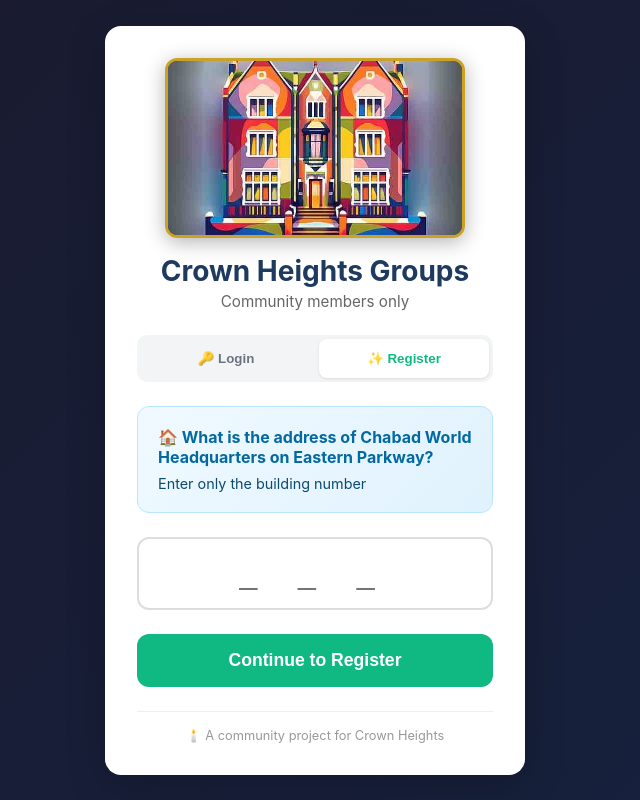
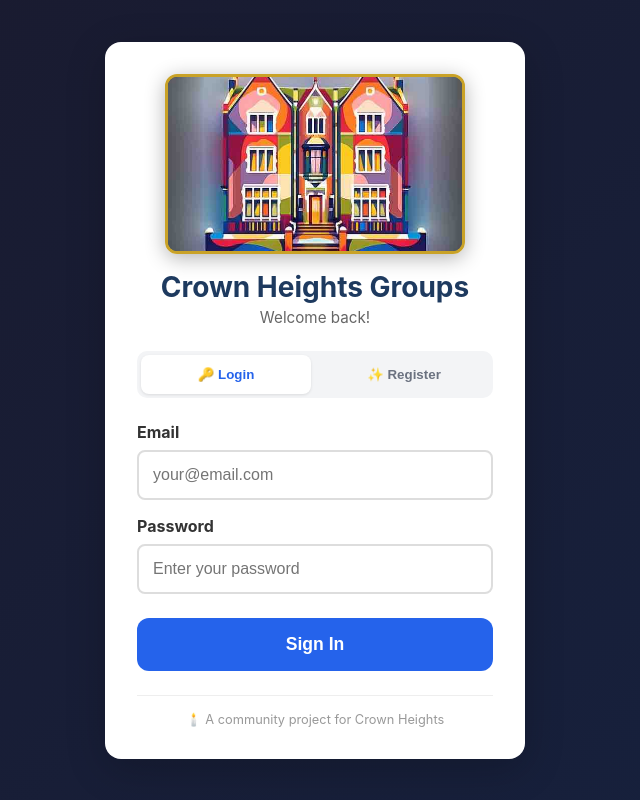
Before and after one commit to chevrutah247/crownheightsgroups, a Next.js app: page /auth/login in a window 1280 px wide. Shown: the whole page, without its empty margins (325-965 px from the left). Built offline with nearby package versions, Linux system fonts and the light colour scheme.

Commit message:
Fix login with password field

```diff
--- a/app/auth/login/page.tsx
+++ b/app/auth/login/page.tsx
@@ -4,20 +4,19 @@ import { useState } from 'react';
 import { useRouter } from 'next/navigation';
 
 export default function LoginPage() {
-  const [mode, setMode] = useState<'verify' | 'login'>('verify'); // verify = 770 question, login = email login
+  const [mode, setMode] = useState<'verify' | 'login'>('login');
   const [password, setPassword] = useState('');
   const [email, setEmail] = useState('');
+  const [userPassword, setUserPassword] = useState('');
   const [error, setError] = useState('');
   const [loading, setLoading] = useState(false);
   const [imageError, setImageError] = useState(false);
   const router = useRouter();
 
-  // Handle 770 verification (for new users)
   const handleVerify = async (e: React.FormEvent) => {
     e.preventDefault();
     setError('');
     setLoading(true);
-
     if (password === '770') {
       localStorage.setItem('community_verified', 'true');
       router.push('/auth/register');
@@ -27,28 +26,22 @@ export default function LoginPage() {
     }
   };
 
-  // Handle email login (for existing users)
   const handleLogin = async (e: React.FormEvent) => {
     e.preventDefault();
     setError('');
     setLoading(true);
-
     try {
       const response = await fetch('/api/auth/login', {
         method: 'POST',
         headers: { 'Content-Type': 'application/json' },
-        body: JSON.stringify({ email, password: '770' }),
+        body: JSON.stringify({ email, password: userPassword }),
       });
-
       const data = await response.json();
-
       if (!response.ok) {
-        setError(data.error || 'Login failed. Check your email or register first.');
+        setError(data.error || 'Login failed');
         setLoading(false);
         return;
       }
-
-      // Success - redirect to home
       window.location.href = '/';
     } catch (err) {
       setError('Network error. Please try again.');
@@ -60,228 +53,57 @@ export default function LoginPage() {
     <div className="auth-container">
       <div className="auth-card" style={{ maxWidth: '420px' }}>
         <div style={{ textAlign: 'center', marginBottom: '1.5rem' }}>
-          {/* 770 Image with fallback */}
-          <div style={{
-            width: '100%',
-            maxWidth: '300px',
-            height: '180px',
-            margin: '0 auto 1rem',
-            borderRadius: '12px',
-            overflow: 'hidden',
-            border: '3px solid #c9a227',
-            boxShadow: '0 4px 20px rgba(0,0,0,0.3)',
-            background: 'linear-gradient(135deg, #1e3a5f 0%, #2d5a87 100%)',
-            display: 'flex',
-            alignItems: 'center',
-            justifyContent: 'center'
-          }}>
+          <div style={{ width: '100%', maxWidth: '300px', height: '180px', margin: '0 auto 1rem', borderRadius: '12px', overflow: 'hidden', border: '3px solid #c9a227', boxShadow: '0 4px 20px rgba(0,0,0,0.3)', background: 'linear-gradient(135deg, #1e3a5f 0%, #2d5a87 100%)', display: 'flex', alignItems: 'center', justifyContent: 'center' }}>
             {!imageError ? (
-              <img
-                src="/770-building.jpg?v=2"
-                alt="770 Eastern Parkway"
-                onError={() => setImageError(true)}
-                style={{
-                  width: '100%',
-                  height: '100%',
-                  objectFit: 'cover'
-                }}
-              />
+              <img src="/770-building.jpg?v=2" alt="770 Eastern Parkway" onError={() => setImageError(true)} style={{ width: '100%', height: '100%', objectFit: 'cover' }} />
             ) : (
-              <div style={{
-                textAlign: 'center',
-                color: 'white',
-                padding: '1rem'
-              }}>
+              <div style={{ textAlign: 'center', color: 'white', padding: '1rem' }}>
                 <div style={{ fontSize: '4rem', marginBottom: '0.5rem' }}>🏛️</div>
                 <div style={{ fontSize: '1rem', fontWeight: 'bold' }}>770 Eastern Parkway</div>
-                <div style={{ fontSize: '0.8rem', opacity: 0.8 }}>Chabad World Headquarters</div>
               </div>
             )}
           </div>
-
-          <h1 style={{ color: '#1e3a5f', marginBottom: '0.25rem', fontSize: '1.75rem' }}>
-            Crown Heights Groups
-          </h1>
-          <p style={{ color: '#666', fontSize: '0.95rem' }}>
-            {mode === 'verify' ? 'Community members only' : 'Welcome back!'}
-          </p>
+          <h1 style={{ color: '#1e3a5f', marginBottom: '0.25rem', fontSize: '1.75rem' }}>Crown Heights Groups</h1>
+          <p style={{ color: '#666', fontSize: '0.95rem' }}>{mode === 'verify' ? 'New member? Answer to continue' : 'Welcome back!'}</p>
         </div>
 
-        {/* Mode Toggle */}
-        <div style={{
-          display: 'flex',
-          gap: '0.5rem',
-          marginBottom: '1.5rem',
-          background: '#f3f4f6',
-          padding: '4px',
-          borderRadius: '10px'
-        }}>
-          <button
-            type="button"
-            onClick={() => { setMode('login'); setError(''); }}
-            style={{
-              flex: 1,
-              padding: '0.75rem',
-              border: 'none',
-              borderRadius: '8px',
-              fontWeight: 600,
-              cursor: 'pointer',
-              background: mode === 'login' ? 'white' : 'transparent',
-              color: mode === 'login' ? '#2563eb' : '#6b7280',
-              boxShadow: mode === 'login' ? '0 1px 3px rgba(0,0,0,0.1)' : 'none',
-              transition: 'all 0.2s'
-            }}
-          >
-            🔑 Login
-          </button>
-          <button
-            type="button"
-            onClick={() => { setMode('verify'); setError(''); }}
-            style={{
-              flex: 1,
-              padding: '0.75rem',
-              border: 'none',
-              borderRadius: '8px',
-              fontWeight: 600,
-              cursor: 'pointer',
-              background: mode === 'verify' ? 'white' : 'transparent',
-              color: mode === 'verify' ? '#10b981' : '#6b7280',
-              boxShadow: mode === 'verify' ? '0 1px 3px rgba(0,0,0,0.1)' : 'none',
-              transition: 'all 0.2s'
-            }}
-          >
-            ✨ Register
-          </button>
+        <div style={{ display: 'flex', gap: '0.5rem', marginBottom: '1.5rem', background: '#f3f4f6', padding: '4px', borderRadius: '10px' }}>
+          <button type="button" onClick={() => { setMode('login'); setError(''); }} style={{ flex: 1, padding: '0.75rem', border: 'none', borderRadius: '8px', fontWeight: 600, cursor: 'pointer', background: mode === 'login' ? 'white' : 'transparent', color: mode === 'login' ? '#2563eb' : '#6b7280', boxShadow: mode === 'login' ? '0 1px 3px rgba(0,0,0,0.1)' : 'none' }}>🔑 Login</button>
+          <button type="button" onClick={() => { setMode('verify'); setError(''); }} style={{ flex: 1, padding: '0.75rem', border: 'none', borderRadius: '8px', fontWeight: 600, cursor: 'pointer', background: mode === 'verify' ? 'white' : 'transparent', color: mode === 'verify' ? '#10b981' : '#6b7280', boxShadow: mode === 'verify' ? '0 1px 3px rgba(0,0,0,0.1)' : 'none' }}>✨ Register</button>
         </div>
 
-        {error && (
-          <div style={{
-            background: '#fee2e2',
-            color: '#dc2626',
-            padding: '0.75rem',
-            borderRadius: '8px',
-            marginBottom: '1rem',
-            textAlign: 'center'
-          }}>
-            {error}
-          </div>
-        )}
+        {error && <div style={{ background: '#fee2e2', color: '#dc2626', padding: '0.75rem', borderRadius: '8px', marginBottom: '1rem', textAlign: 'center' }}>{error}</div>}
 
-        {/* ===== LOGIN MODE ===== */}
         {mode === 'login' && (
           <form onSubmit={handleLogin}>
+            <div style={{ marginBottom: '1rem' }}>
+              <label style={{ display: 'block', marginBottom: '0.5rem', fontWeight: 'bold', color: '#333' }}>Email</label>
+              <input type="email" value={email} onChange={(e) => setEmail(e.target.value)} required placeholder="your@email.com" style={{ width: '100%', padding: '0.875rem', border: '2px solid #ddd', borderRadius: '8px', fontSize: '1rem', boxSizing: 'border-box' }} />
+            </div>
             <div style={{ marginBottom: '1.5rem' }}>
-              <label style={{ display: 'block', marginBottom: '0.5rem', fontWeight: 'bold', color: '#333' }}>
-                Email
-              </label>
-              <input
-                type="email"
-                value={email}
-                onChange={(e) => setEmail(e.target.value)}
-                required
-                placeholder="your@email.com"
-                style={{
-                  width: '100%',
-                  padding: '0.875rem',
-                  border: '2px solid #ddd',
-                  borderRadius: '8px',
-                  fontSize: '1rem',
-                  boxSizing: 'border-box'
-                }}
-              />
+              <label style={{ display: 'block', marginBottom: '0.5rem', fontWeight: 'bold', color: '#333' }}>Password</label>
+              <input type="password" value={userPassword} onChange={(e) => setUserPassword(e.target.value)} required placeholder="Enter your password" style={{ width: '100%', padding: '0.875rem', border: '2px solid #ddd', borderRadius: '8px', fontSize: '1rem', boxSizing: 'border-box' }} />
             </div>
-
-            <button
-              type="submit"
-              disabled={loading}
-              style={{
-                width: '100%',
-                padding: '1rem',
-                background: loading ? '#94a3b8' : '#2563eb',
-                color: 'white',
-                border: 'none',
-                borderRadius: '12px',
-                fontSize: '1.1rem',
-                fontWeight: 'bold',
-                cursor: loading ? 'not-allowed' : 'pointer'
-              }}
-            >
-              {loading ? 'Signing in...' : 'Sign In'}
-            </button>
+            <button type="submit" disabled={loading} style={{ width: '100%', padding: '1rem', background: loading ? '#94a3b8' : '#2563eb', color: 'white', border: 'none', borderRadius: '12px', fontSize: '1.1rem', fontWeight: 'bold', cursor: loading ? 'not-allowed' : 'pointer' }}>{loading ? 'Signing in...' : 'Sign In'}</button>
           </form>
         )}
 
-        {/* ===== VERIFY MODE (for new users) ===== */}
         {mode === 'verify' && (
           <>
-            <div style={{
-              background: 'linear-gradient(135deg, #f0f9ff 0%, #e0f2fe 100%)',
-              padding: '1.25rem',
-              borderRadius: '12px',
-              border: '1px solid #bae6fd',
-              marginBottom: '1.5rem'
-            }}>
-              <div style={{ fontWeight: 'bold', color: '#0369a1', fontSize: '1rem', marginBottom: '0.5rem' }}>
-                🏠 What is the address of Chabad World Headquarters on Eastern Parkway?
-              </div>
-              <div style={{ color: '#0c4a6e', fontSize: '0.9rem' }}>
-                Enter only the building number
-              </div>
+            <div style={{ background: 'linear-gradient(135deg, #f0f9ff 0%, #e0f2fe 100%)', padding: '1.25rem', borderRadius: '12px', border: '1px solid #bae6fd', marginBottom: '1.5rem' }}>
+              <div style={{ fontWeight: 'bold', color: '#0369a1', fontSize: '1rem', marginBottom: '0.5rem' }}>🏠 What is the address of Chabad World Headquarters on Eastern Parkway?</div>
+              <div style={{ color: '#0c4a6e', fontSize: '0.9rem' }}>Enter only the building number</div>
             </div>
-
             <form onSubmit={handleVerify}>
               <div style={{ marginBottom: '1.5rem' }}>
-                <input
-                  type="text"
-                  value={password}
-                  onChange={(e) => setPassword(e.target.value)}
-                  required
-                  placeholder="_ _ _"
-                  maxLength={3}
-                  style={{
-                    width: '100%',
-                    textAlign: 'center',
-                    fontSize: '2rem',
-                    letterSpacing: '1rem',
-                    padding: '1rem',
-                    border: '2px solid #ddd',
-                    borderRadius: '12px',
-                    boxSizing: 'border-box'
-                  }}
-                />
+                <input type="text" value={password} onChange={(e) => setPassword(e.target.value)} required placeholder="_ _ _" maxLength={3} style={{ width: '100%', textAlign: 'center', fontSize: '2rem', letterSpacing: '1rem', padding: '1rem', border: '2px solid #ddd', borderRadius: '12px', boxSizing: 'border-box' }} />
               </div>
-
-              <button
-                type="submit"
-                disabled={loading}
-                style={{
-                  width: '100%',
-                  padding: '1rem',
-                  background: loading ? '#94a3b8' : '#10b981',
-                  color: 'white',
-                  border: 'none',
-                  borderRadius: '12px',
-                  fontSize: '1.1rem',
-                  fontWeight: 'bold',
-                  cursor: loading ? 'not-allowed' : 'pointer'
-                }}
-              >
-                {loading ? 'Checking...' : 'Continue to Register'}
-              </button>
+              <button type="submit" disabled={loading} style={{ width: '100%', padding: '1rem', background: loading ? '#94a3b8' : '#10b981', color: 'white', border: 'none', borderRadius: '12px', fontSize: '1.1rem', fontWeight: 'bold', cursor: loading ? 'not-allowed' : 'pointer' }}>{loading ? 'Checking...' : 'Continue to Register'}</button>
             </form>
           </>
         )}
 
-        <div style={{
-          marginTop: '1.5rem',
-          paddingTop: '1rem',
-          borderTop: '1px solid #eee',
-          textAlign: 'center',
-          color: '#999',
-          fontSize: '0.8rem'
-        }}>
-          🕯️ A community project for Crown Heights
-        </div>
+        <div style={{ marginTop: '1.5rem', paddingTop: '1rem', borderTop: '1px solid #eee', textAlign: 'center', color: '#999', fontSize: '0.8rem' }}>🕯️ A community project for Crown Heights</div>
       </div>
     </div>
   );
```
